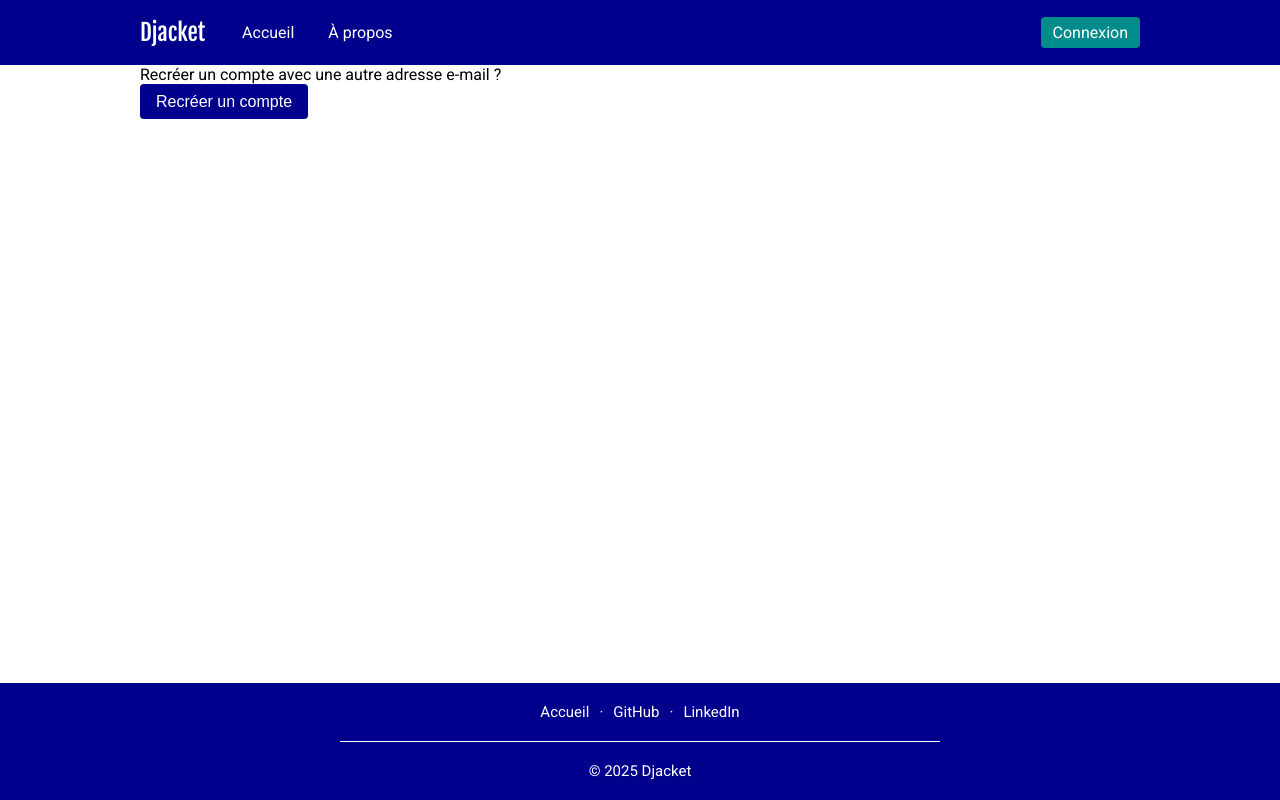
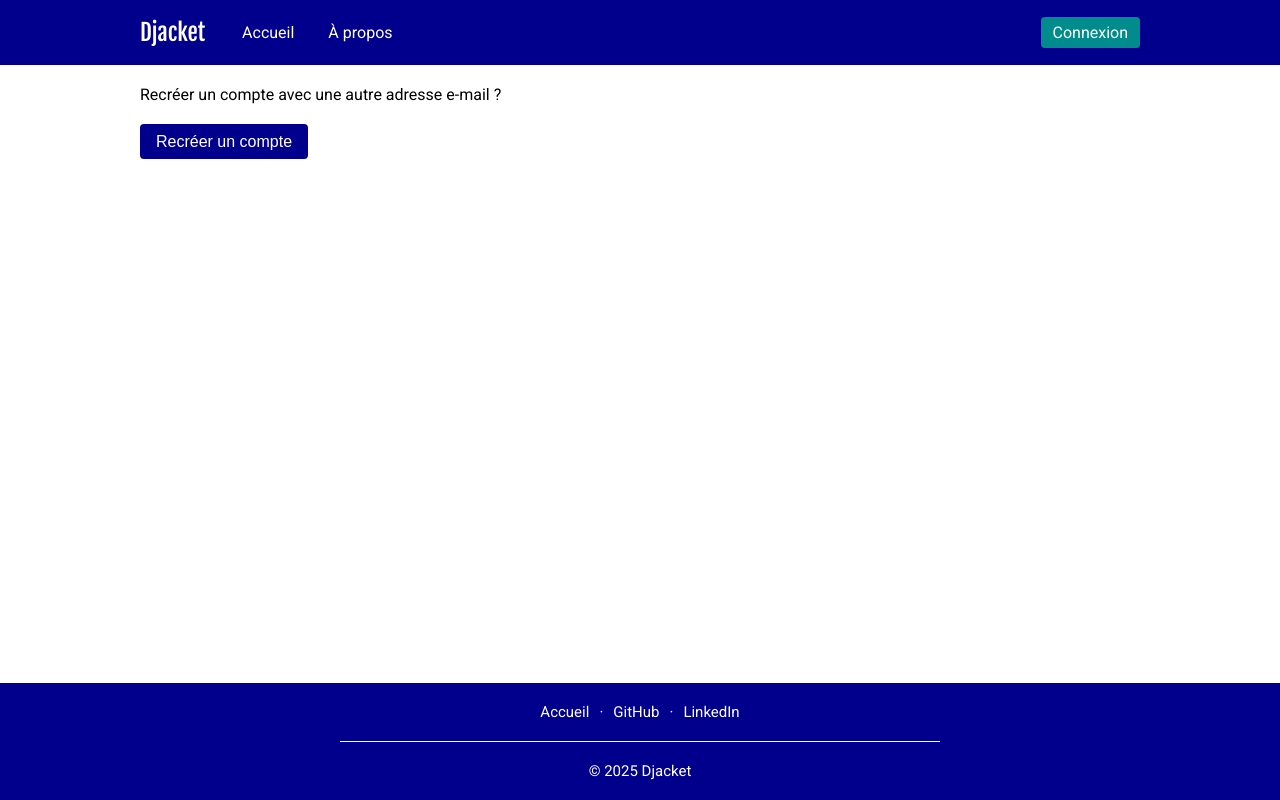
Before and after one commit to romansainthilaire/djacket, a Vue app in the folder djacket/: page /verify-email in a window 1280 px wide. Built offline with nearby package versions, Linux system fonts and the light colour scheme.

Commit message:
VerifyEmailView - base style

```diff
--- a/djacket/src/App.vue
+++ b/djacket/src/App.vue
@@ -5,10 +5,10 @@ import TheFooter from "@/components/TheFooter.vue"
 </script>
 
 <template>
-  <div class="layout">
+  <div class="app-layout">
     <TheHeader />
     <main>
-      <div class="content">
+      <div class="app-content">
         <RouterView />
       </div>
     </main>
@@ -17,7 +17,7 @@ import TheFooter from "@/components/TheFooter.vue"
 </template>
 
 <style scoped>
-.layout {
+.app-layout {
   display: flex;
   flex-direction: column;
   min-height: 100vh;
@@ -29,7 +29,7 @@ main {
   justify-content: center;
 }
 
-.content {
+.app-content {
   width: 100%;
   max-width: 1000px;
   padding: 0 20px;
--- a/djacket/src/views/SignupView.vue
+++ b/djacket/src/views/SignupView.vue
@@ -271,7 +271,7 @@ input:focus {
 
 @media (max-width: 600px) {
   .content {
-    padding: 0;
+    padding-top: 0;
     padding-bottom: 50px;
   }
 
--- a/djacket/src/views/VerifyEmailView.vue
+++ b/djacket/src/views/VerifyEmailView.vue
@@ -64,14 +64,14 @@ function goToSignupPage() {
 </script>
 
 <template>
-  <div class="center">
+  <div class="content">
 
     <div v-if="loading">Vérification...</div>
 
     <div v-else-if="loadingResend">Renvoi de l'e-mail...</div>
 
     <div v-else-if="emailVerified">
-      <p>Votre adresse e-mail <b>{{ email }}</b> est vérifiée.</p>
+      <p>✅ Votre adresse e-mail <b>{{ email }}</b> est vérifiée.</p>
       <p>Vous pouvez maintenant vous connecter.</p>
       <BaseButton @click="goToLoginPage()">Me connecter</BaseButton>
     </div>
@@ -88,3 +88,17 @@ function goToSignupPage() {
 
   </div>
 </template>
+
+<style scoped>
+.content {
+  margin-top: 20px;
+}
+
+p {
+  margin-bottom: 5px;
+}
+
+button {
+  margin-top: 20px;
+}
+</style>
```
